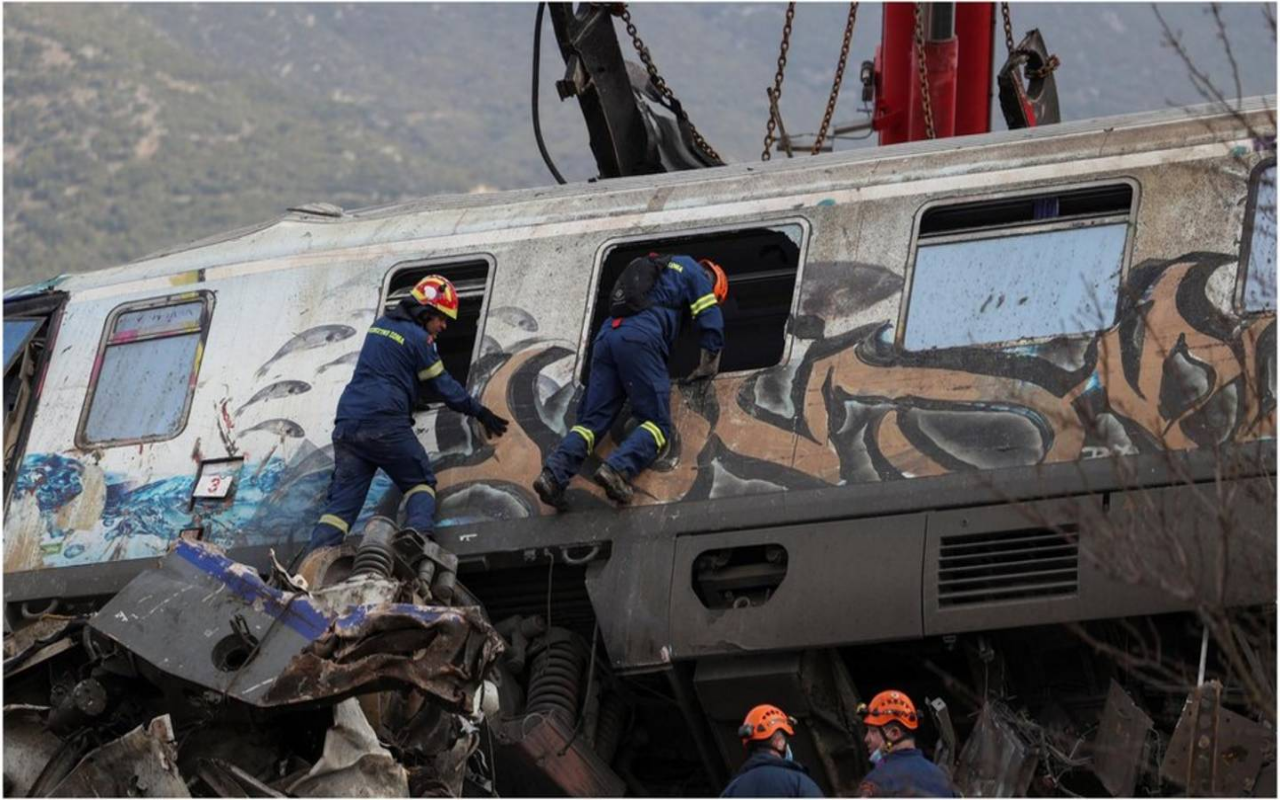
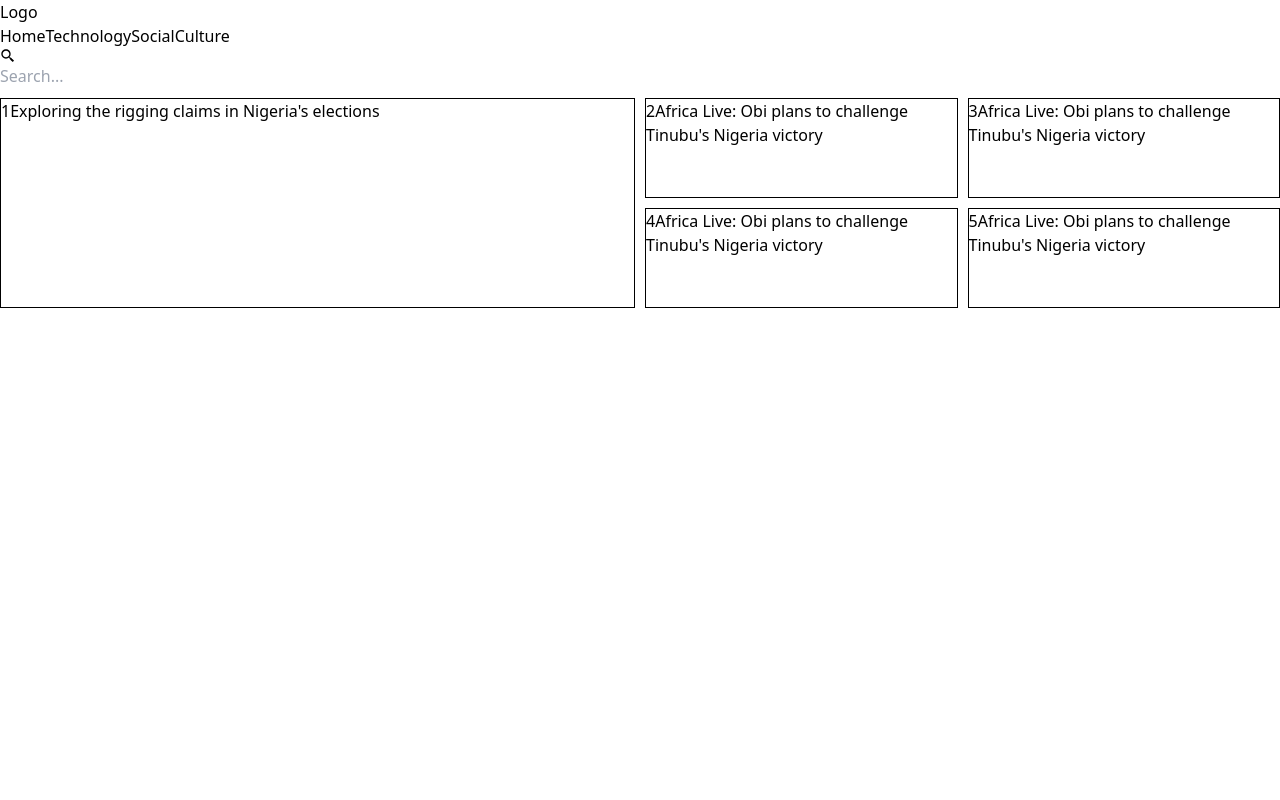
Before and after one commit to abdulqadirmohamed/next-blog, a Next.js app: page /test in a window 1280 px wide. Built offline with nearby package versions, Linux system fonts and the light colour scheme.

Commit message:
update dynamic grid

```diff
--- a/src/components/Hero.js
+++ b/src/components/Hero.js
@@ -8,7 +8,7 @@ import Img5 from "../img/img5.jpg";
 
 export const Hero = () => {
   return (
-    <div className="">
+    <div className="gridCard">
       <div className="grid md:grid-cols-4 md:gap-4 mt-6">
         <div className="md:col-span-2 row-span-3 relative hover:opacity-90 bg-black cursor-pointer">
           <Image src={Img5} alt="image" width={500} height={500} />
--- a/src/pages/_app.js
+++ b/src/pages/_app.js
@@ -1,5 +1,6 @@
 import { Header } from '@/components/header'
 import '@/styles/globals.css'
+import '@/styles/style.css'
 
 export default function App({ Component, pageProps }) {
   return (
--- /dev/null
+++ b/src/pages/test.jsx
@@ -0,0 +1,39 @@
+import React from "react";
+
+const test = () => {
+    const africaNews = [
+        {
+          id: 1,
+          title: "Exploring the rigging claims in Nigeria's elections",
+        },
+        {
+          id: 2,
+          title: "Africa Live: Obi plans to challenge Tinubu's Nigeria victory",
+        },
+        {
+          id: 3,
+          title: "Africa Live: Obi plans to challenge Tinubu's Nigeria victory",
+        },
+        {
+          id: 4,
+          title: "Africa Live: Obi plans to challenge Tinubu's Nigeria victory",
+        },
+        {
+          id: 5,
+          title: "Africa Live: Obi plans to challenge Tinubu's Nigeria victory",
+        },
+      ];
+    // console.log(items)
+  return (
+    <div className="wrapper">
+      {africaNews.map((news, index) => (
+          <div >
+            {news.id}
+            {news.title}
+          </div>
+      ))}
+    </div>
+  );
+};
+
+export default test;
--- /dev/null
+++ b/src/styles/style.css
@@ -0,0 +1,30 @@
+
+.wrapper {
+    margin-top: 10px;
+    display: grid;
+    grid-template-columns: repeat(4, 1fr);
+    gap: 10px;
+    grid-auto-rows: minmax(100px, auto);
+    /* background-color: indigo; */
+}
+
+
+.wrapper > div:nth-child(1){
+    border: 1px solid black;
+    grid-column: 4 / 3;
+    grid-column-start: 1;
+    grid-row: 1 / 3;
+}
+.wrapper > div:nth-child(2){
+    border: 1px solid black;
+
+}
+.wrapper > div:nth-child(3){
+    border: 1px solid black;
+}
+.wrapper > div:nth-child(4){
+    border: 1px solid black;
+}
+.wrapper > div:nth-child(5){
+    border: 1px solid black;
+}
```
